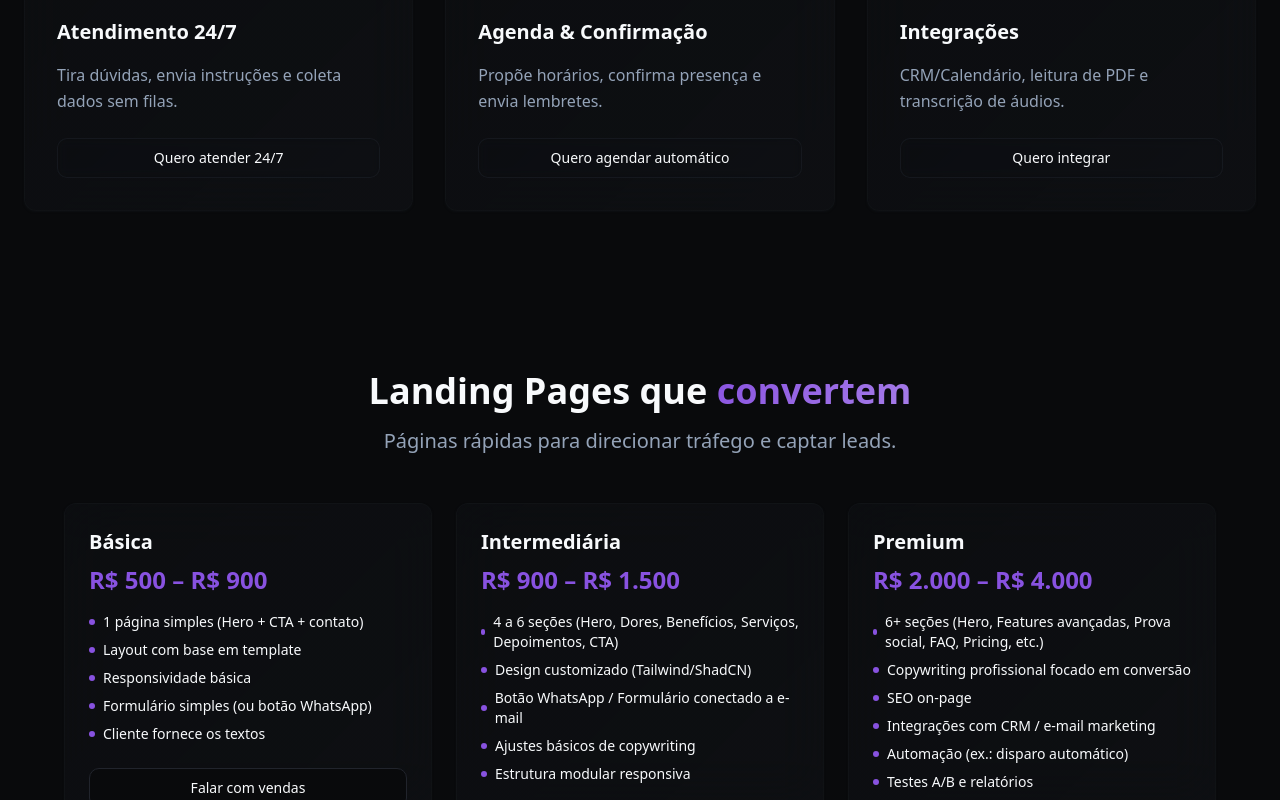
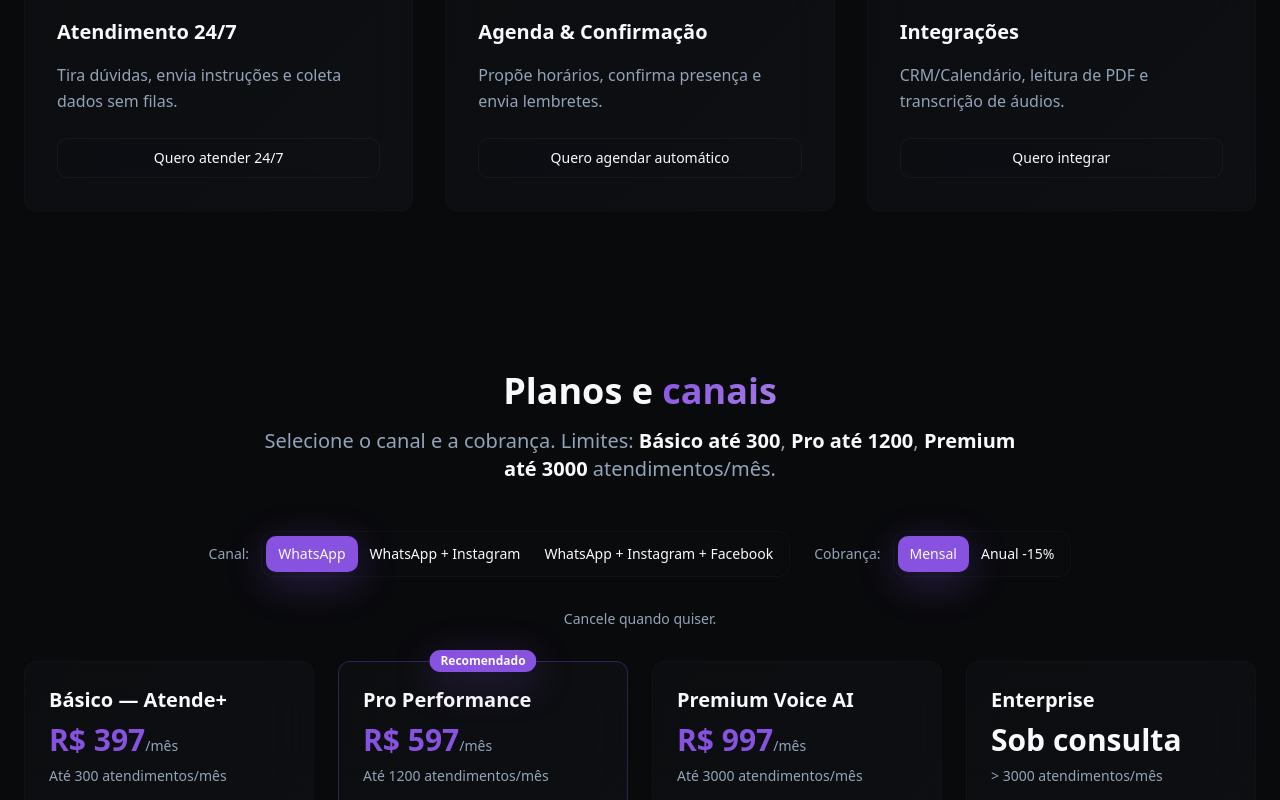
Before and after one commit to PerseuLdev/Agentiss-LP, a React (Vite) app: page / in a window 1280 px wide. Shown: the part 2000-2800 px from the top of the page. Built offline with nearby package versions, Linux system fonts and the light colour scheme.

Commit message:
Revert "feat: add landing page offerings"

```diff
--- a/src/components/sections/LandingPages.tsx
+++ /dev/null
@@ -1,99 +0,0 @@
-import { Card } from "@/components/ui/card";
-import { Button } from "@/components/ui/button";
-
-export default function LandingPages() {
-  const whatsappLink = (message: string) =>
-    `https://wa.me/5514991071072?text=${encodeURIComponent(message)}`;
-
-  const tiers = [
-    {
-      name: "Básica",
-      price: "R$ 500 – R$ 900",
-      features: [
-        "1 página simples (Hero + CTA + contato)",
-        "Layout com base em template",
-        "Responsividade básica",
-        "Formulário simples (ou botão WhatsApp)",
-        "Cliente fornece os textos"
-      ],
-      message:
-        "Quero Landing Page Básica. Origem: landing pages agentiss.shop."
-    },
-    {
-      name: "Intermediária",
-      price: "R$ 900 – R$ 1.500",
-      features: [
-        "4 a 6 seções (Hero, Dores, Benefícios, Serviços, Depoimentos, CTA)",
-        "Design customizado (Tailwind/ShadCN)",
-        "Botão WhatsApp / Formulário conectado a e-mail",
-        "Ajustes básicos de copywriting",
-        "Estrutura modular responsiva"
-      ],
-      message:
-        "Quero Landing Page Intermediária. Origem: landing pages agentiss.shop."
-    },
-    {
-      name: "Premium",
-      price: "R$ 2.000 – R$ 4.000",
-      features: [
-        "6+ seções (Hero, Features avançadas, Prova social, FAQ, Pricing, etc.)",
-        "Copywriting profissional focado em conversão",
-        "SEO on-page",
-        "Integrações com CRM / e-mail marketing",
-        "Automação (ex.: disparo automático)",
-        "Testes A/B e relatórios",
-        "Suporte pós-entrega"
-      ],
-      message:
-        "Quero Landing Page Premium. Origem: landing pages agentiss.shop."
-    }
-  ];
-
-  return (
-    <section id="landing-pages" className="py-20">
-      <div className="container mx-auto px-6">
-        <div className="text-center mb-12">
-          <h2 className="text-4xl font-bold mb-4">
-            Landing Pages que{" "}
-            <span className="bg-gradient-primary bg-clip-text text-transparent">
-              convertem
-            </span>
-          </h2>
-          <p className="text-xl text-muted-foreground max-w-3xl mx-auto">
-            Páginas rápidas para direcionar tráfego e captar leads.
-          </p>
-        </div>
-        <div className="grid md:grid-cols-3 gap-6 max-w-6xl mx-auto">
-          {tiers.map((tier) => (
-            <Card
-              key={tier.name}
-              className="relative bg-gradient-card backdrop-blur-xl border-border/20 p-6 shadow-card hover:shadow-glow hover:scale-105 transition-all duration-500"
-            >
-              <h3 className="text-xl font-bold mb-2">{tier.name}</h3>
-              <div className="text-2xl font-bold mb-4 text-primary">
-                {tier.price}
-              </div>
-              <ul className="space-y-2 mb-6 text-sm">
-                {tier.features.map((feature) => (
-                  <li key={feature} className="flex items-center gap-2">
-                    <div className="w-1.5 h-1.5 bg-primary rounded-full" />
-                    {feature}
-                  </li>
-                ))}
-              </ul>
-              <Button
-                variant="outline"
-                className="w-full"
-                onClick={() =>
-                  window.open(whatsappLink(tier.message), "_blank")
-                }
-              >
-                Falar com vendas
-              </Button>
-            </Card>
-          ))}
-        </div>
-      </div>
-    </section>
-  );
-}
--- a/src/pages/Index.tsx
+++ b/src/pages/Index.tsx
@@ -5,7 +5,6 @@ import Hero from "@/components/sections/Hero";
 import MarqueeNiches from "@/components/sections/MarqueeNiches";
 import Demos from "@/components/sections/Demos";
 import Features from "@/components/sections/Features";
-import LandingPages from "@/components/sections/LandingPages";
 import Pricing from "@/components/sections/Pricing";
 import Testimonials from "@/components/sections/Testimonials";
 import FAQ from "@/components/sections/FAQ";
@@ -49,7 +48,6 @@ const Index = () => {
         <MarqueeNiches />
         <Demos />
         <Features />
-        <LandingPages />
         <Pricing />
         <Testimonials />
         <FAQ />
```
